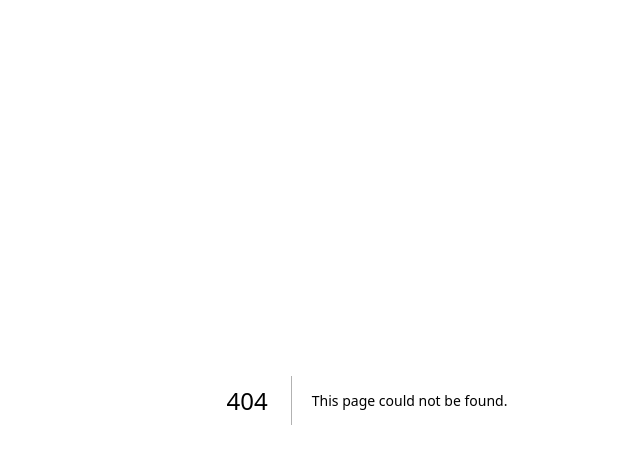
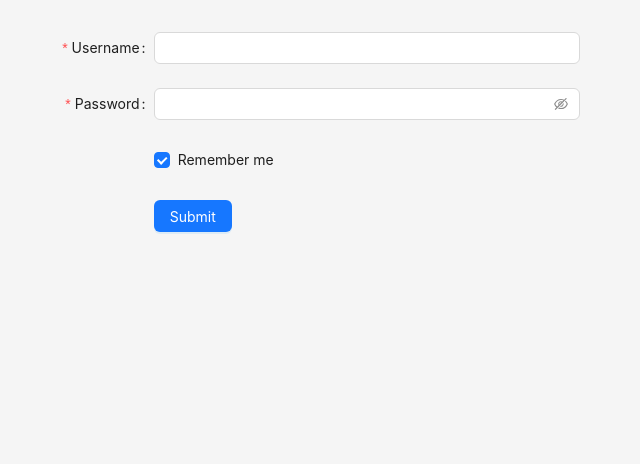
Before and after one commit to mayur256/devconnect-frontend, a Next.js app: page /login in a window 1280 px wide. Before the commit this address had no page. Shown: the top 464 px of the page, without its empty margins (273-913 px from the left). Built offline with nearby package versions, Linux system fonts and the light colour scheme.

Commit message:
chore: Creates a new login page layout

```diff
--- /dev/null
+++ b/components/organisms/LoginForm/index.tsx
@@ -0,0 +1,73 @@
+// Top level imports
+import React from 'react';
+
+// Antd
+import { Button, Checkbox, Form, Input, Row, Col } from 'antd';
+
+// Component definition
+export const LoginForm: React.FC = () => {
+    const onFinish = (values: any) => {
+        console.log('Success:', values);
+    };
+
+    const onFinishFailed = (errorInfo: any) => {
+        console.log('Failed:', errorInfo);
+    };
+
+    // Main renderer
+    return (
+        <Form
+            name="basic"
+            initialValues={{ remember: true }}
+            style={{ marginTop: '2rem' }}
+            onFinish={onFinish}
+            onFinishFailed={onFinishFailed}
+            autoComplete="off"
+            labelCol={{ md: 8 }}
+            wrapperCol={{ md: 8, sm: 24 }}
+        >
+            <Row>
+                <Col xs={24}>
+                    <Form.Item
+                        label="Username"
+                        name="username"
+                        rules={[{ required: true, message: 'Please input your username!' }]}
+                    >
+                        <Input />
+                    </Form.Item>
+                </Col>
+            </Row>
+
+            <Row>
+                <Col xs={24}>
+                    <Form.Item
+                        label="Password"
+                        name="password"
+                        rules={[{ required: true, message: 'Please input your password!' }]}
+                    >
+                        <Input.Password />
+                    </Form.Item>
+                </Col>
+            </Row>
+
+            <Row>
+                <Col xs={24}>
+                    <Form.Item name="remember" valuePropName="checked" wrapperCol={{ offset: 8, span: 16 }}>
+                        <Checkbox>Remember me</Checkbox>
+                    </Form.Item>
+                </Col>
+            </Row>
+
+            <Row>
+                <Col xs={24}>
+                    <Form.Item wrapperCol={{ offset: 8, span: 16 }}>
+                        <Button type="primary" htmlType="submit">
+                            Submit
+                        </Button>
+                    </Form.Item>
+                </Col>
+            </Row>
+
+        </Form>
+    )
+}
--- /dev/null
+++ b/pages/login.tsx
@@ -0,0 +1,10 @@
+// top level imports
+import { ReactElement } from "react";
+
+// Atoms / Molecules / Organisms
+import { LoginForm } from "@/components/organisms/LoginForm";
+
+// Component definitions
+export default function Login(): ReactElement {
+    return <LoginForm />
+}
--- a/styles/globals.css
+++ b/styles/globals.css
@@ -2,3 +2,6 @@
     margin: 0;
     padding: 0;
 }
+body {
+    background-color: #dddddd45;
+}
```
